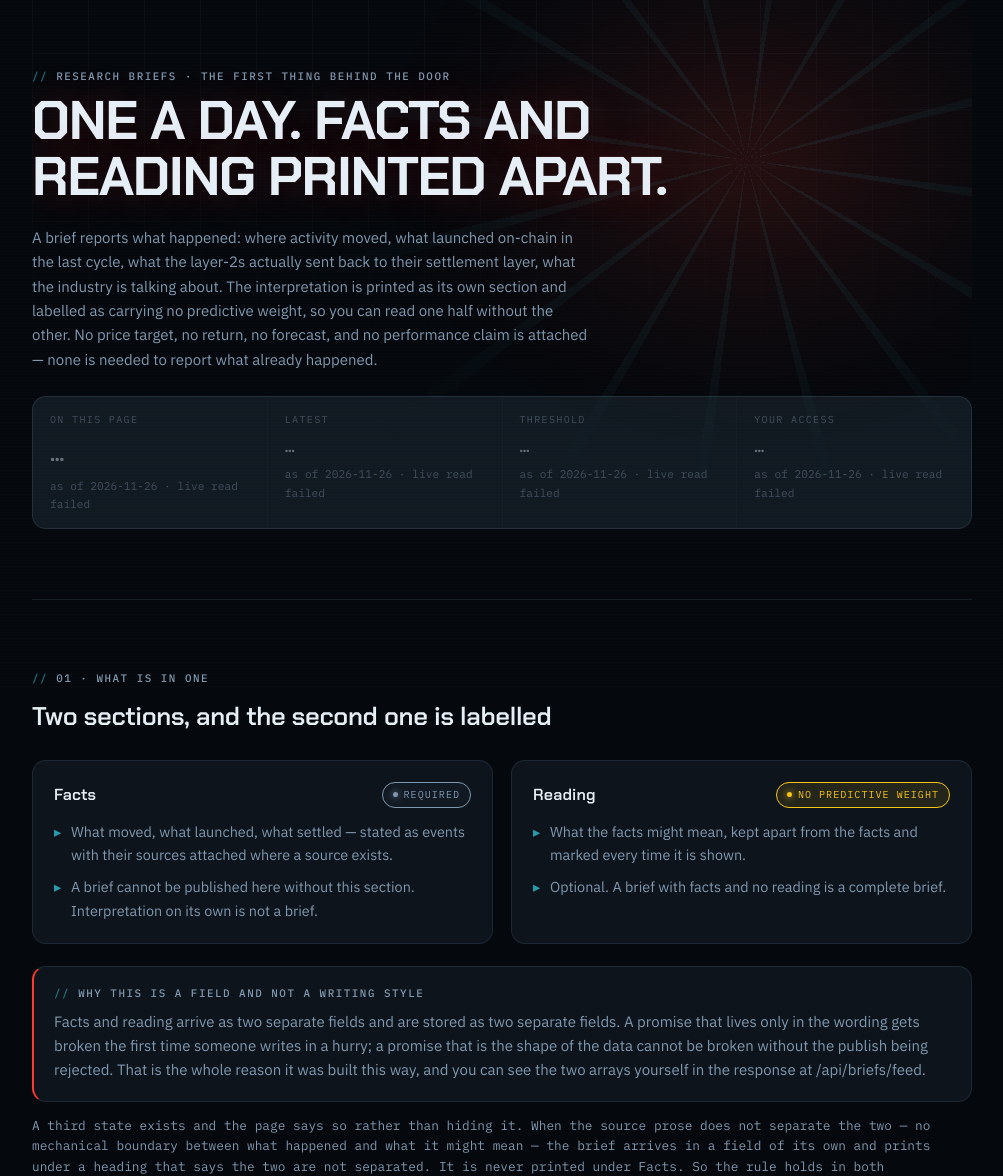
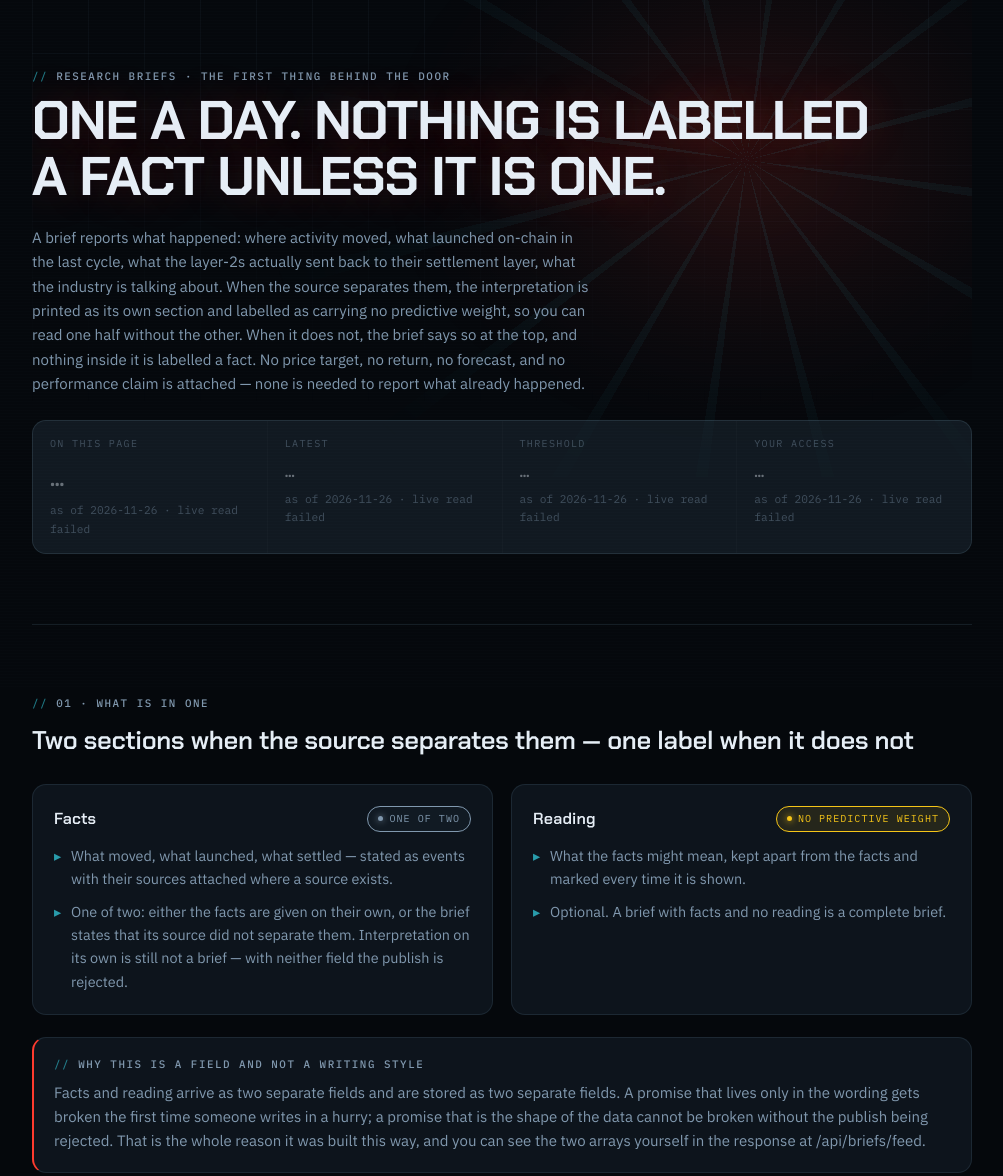
Before and after one commit to fegolee/gojipower-site, a plain HTML site: page brief.html in a window 1280 px wide. Shown: the part 112-1288 px from the top of the page, without its empty margins (138-1141 px from the left). Drawn offline with Linux system fonts and the light colour scheme; no server answers.

Commit message:
首屏四处承诺改成这套契约真正强制得了的那一条
头六条简报全部走 body（来源没把事实与解读分开），把首屏那句
「事实与解读分开印」当场证伪了。被改的四处：

· h1          事实与解读分开印  →  标着「事实」的，就只有事实
· lede        补上「来源没有分开时」那一半，不再只描述分开的情形
· 01 节 h2    两节  →  来源分开时是两节；没分开时是一个标签
· 「事实」角标  必有 → 二选一，并删掉「没有这一节发不出来」那句

最后一条本来就是关于我们自己这套契约的一句错话：publish.js 里
facts 与 body 是二选一，没有 facts 的简报恰恰发得进来，而同一节
往下三行的注释已经正确地讲了这第三种状态——一节之内自相矛盾。

改完之后页面声称的，正好是服务端强制得了的那一条：标着「事实」的
只有事实，没分开的那一期自己说了它没分开。仍然为真因而保留的是
「只有解读不叫简报」——facts 与 body 都缺时 publish 报 facts-or-body。

data-en/data-zh 仍 57/57 成对；375/768/1280 三个宽度逐元素零溢出。

Co-Authored-By: Claude Opus 5 <noreply@anthropic.com>

```diff
--- a/brief.html
+++ b/brief.html
@@ -28,9 +28,9 @@
 <section>
   <div class="shead">
     <span class="eyebrow" data-en="Research briefs · the first thing behind the door" data-zh="研究简报 · 门后第一样东西">Research briefs · the first thing behind the door</span>
-    <h1 data-en="One a day. Facts and reading printed apart." data-zh="每天一份。事实与解读分开印。">One a day. Facts and reading printed apart.</h1>
+    <h1 data-en="One a day. Nothing is labelled a fact unless it is one." data-zh="每天一份。标着「事实」的，就只有事实。">One a day. Nothing is labelled a fact unless it is one.</h1>
   </div>
-  <p class="lede" data-en="A brief reports what happened: where activity moved, what launched on-chain in the last cycle, what the layer-2s actually sent back to their settlement layer, what the industry is talking about. The interpretation is printed as its own section and labelled as carrying no predictive weight, so you can read one half without the other. No price target, no return, no forecast, and no performance claim is attached — none is needed to report what already happened." data-zh="一份简报报告发生了什么：资金与活跃度在往哪走、上一轮链上发了什么新东西、各条 L2 实际回流给结算层多少、行业在谈什么。解读单独成节，并明确标注不带任何预测权重——你可以只读其中一半。不附价格目标、不附收益、不附预测、不附业绩声称：报告已经发生的事不需要这些。">A brief reports what happened. The interpretation is printed as its own section and labelled as carrying no predictive weight.</p>
+  <p class="lede" data-en="A brief reports what happened: where activity moved, what launched on-chain in the last cycle, what the layer-2s actually sent back to their settlement layer, what the industry is talking about. When the source separates them, the interpretation is printed as its own section and labelled as carrying no predictive weight, so you can read one half without the other. When it does not, the brief says so at the top, and nothing inside it is labelled a fact. No price target, no return, no forecast, and no performance claim is attached — none is needed to report what already happened." data-zh="一份简报报告发生了什么：资金与活跃度在往哪走、上一轮链上发了什么新东西、各条 L2 实际回流给结算层多少、行业在谈什么。来源把两者分开时，解读单独成节并明确标注不带任何预测权重——你可以只读其中一半；来源没有分开时，这一期会在顶上说明，而且里面不会有任何东西被标成「事实」。不附价格目标、不附收益、不附预测、不附业绩声称：报告已经发生的事不需要这些。">A brief reports what happened. Nothing inside it is labelled a fact unless the source separated the facts from the reading.</p>
 
   <div class="board">
     <div class="cell"><span class="k" data-en="On this page" data-zh="本页期数">On this page</span><span class="v" id="bTotal">…</span><span class="s" data-en="read live from the store" data-zh="实时读自存储">read live from the store</span></div>
@@ -43,13 +43,13 @@
 <section>
   <div class="shead">
     <span class="eyebrow" data-en="01 · What is in one" data-zh="01 · 一份里有什么">01 · What is in one</span>
-    <h2 data-en="Two sections, and the second one is labelled" data-zh="两节，而第二节是标注过的">Two sections, and the second one is labelled</h2>
+    <h2 data-en="Two sections when the source separates them — one label when it does not" data-zh="来源分开时是两节；没分开时是一个标签">Two sections when the source separates them — one label when it does not</h2>
   </div>
   <div class="grid2">
-    <div class="panel"><div class="ph"><h3 data-en="Facts" data-zh="事实">Facts</h3><span class="pill n" data-en="required" data-zh="必有">required</span></div>
+    <div class="panel"><div class="ph"><h3 data-en="Facts" data-zh="事实">Facts</h3><span class="pill n" data-en="one of two" data-zh="二选一">one of two</span></div>
       <ul class="plain">
         <li data-en="What moved, what launched, what settled — stated as events with their sources attached where a source exists." data-zh="什么在动、发了什么新东西、结算了多少——按事件陈述，有来源的附来源。">What moved, what launched, what settled — stated as events, with sources attached where a source exists.</li>
-        <li data-en="A brief cannot be published here without this section. Interpretation on its own is not a brief." data-zh="没有这一节的简报在这里发不出来。只有解读不叫简报。">A brief cannot be published here without this section.</li>
+        <li data-en="One of two: either the facts are given on their own, or the brief states that its source did not separate them. Interpretation on its own is still not a brief — with neither field the publish is rejected." data-zh="二选一：要么把事实单独给出来，要么这一期明说来源没有分开。只有解读仍然不叫简报——两个字段都没有，发布会被拒。">One of two: either the facts are given on their own, or the brief states that its source did not separate them.</li>
       </ul></div>
     <div class="panel"><div class="ph"><h3 data-en="Reading" data-zh="解读">Reading</h3><span class="pill w" data-en="no predictive weight" data-zh="不带预测权重">no predictive weight</span></div>
       <ul class="plain">
```
